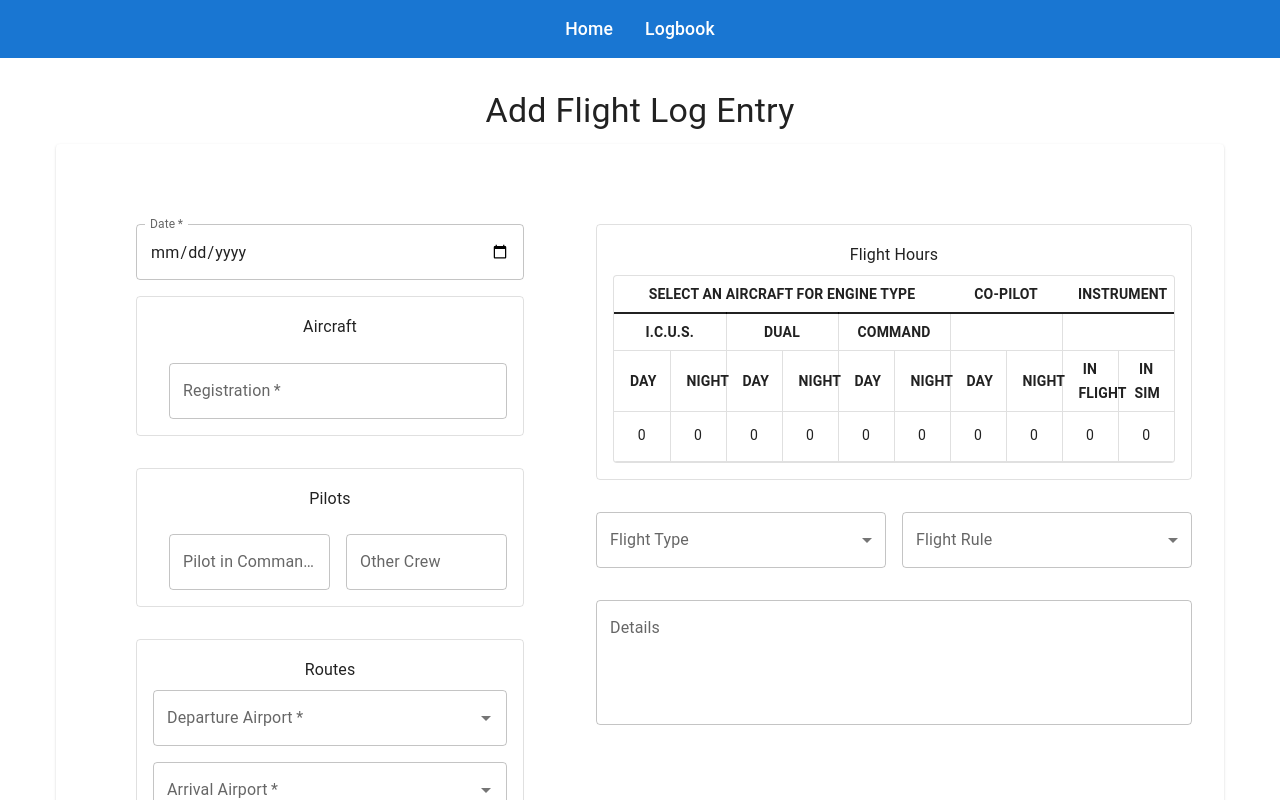
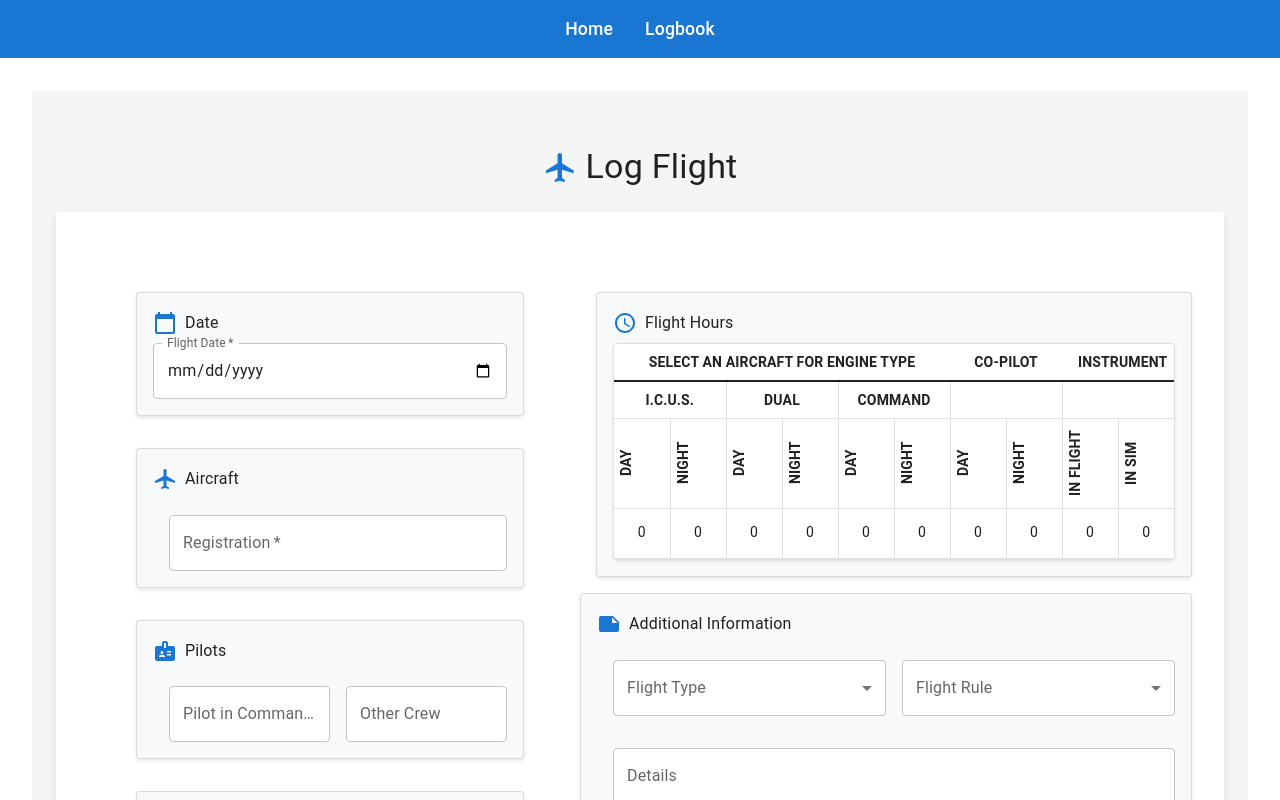
Before and after one commit to talrabani/Flightlog, a React (Create React App) app in the folder new-code/client/: page /addlog in a window 1280 px wide. Shown: the top 800 px of the page. Built offline with nearby package versions, Linux system fonts and the light colour scheme; no server answers.

Commit message:
Added front end changes to Addlog

```diff
--- a/new-code/client/src/components/AircraftSelector.js
+++ b/new-code/client/src/components/AircraftSelector.js
@@ -17,6 +17,7 @@ import {
   CircularProgress,
   Autocomplete,
 } from '@mui/material';
+import AirplanemodeActiveIcon from '@mui/icons-material/AirplanemodeActive';
 import config from '../config';
 
 const AircraftSelector = ({ formData, setFormData, setError }) => {
@@ -219,9 +220,12 @@ const AircraftSelector = ({ formData, setFormData, setError }) => {
       borderColor: 'divider',
       borderRadius: 1,
       p: 2,
-      mb: 2
+      mb: 2,
+      boxShadow: '0 2px 4px rgba(0,0,0,0.1)',
+      backgroundColor: '#f8f9fa'
     }}>
-      <Typography variant="subtitle1" gutterBottom>
+      <Typography variant="subtitle1" gutterBottom sx={{ display: 'flex', alignItems: 'center', gap: 1 }}>
+        <AirplanemodeActiveIcon color="primary" />
         Aircraft
       </Typography>
 
@@ -236,6 +240,7 @@ const AircraftSelector = ({ formData, setFormData, setError }) => {
               fullWidth
               required
               helperText={searchingAircraft ? "Checking registration..." : ""}
+              sx={{ backgroundColor: 'white' }}
             />
             {searchingAircraft && (
               <CircularProgress
@@ -253,7 +258,7 @@ const AircraftSelector = ({ formData, setFormData, setError }) => {
 
         {aircraftFound && (
           <Grid item xs={12}>
-            <TableContainer component={Paper} variant="outlined">
+            <TableContainer component={Paper} variant="outlined" sx={{ boxShadow: '0 1px 3px rgba(0,0,0,0.1)' }}>
               <Table size="small">
                 <TableBody>
                   <TableRow>
@@ -328,6 +333,7 @@ const AircraftSelector = ({ formData, setFormData, setError }) => {
                           </>
                         ),
                       }}
+                      sx={{ backgroundColor: 'white' }}
                     />
                   )}
                 />
@@ -342,6 +348,7 @@ const AircraftSelector = ({ formData, setFormData, setError }) => {
                   fullWidth
                   required
                   error={!formData.aircraft_model}
+                  sx={{ backgroundColor: 'white' }}
                 />
               </Grid>
               <Grid item xs={6}>
@@ -353,6 +360,7 @@ const AircraftSelector = ({ formData, setFormData, setError }) => {
                   fullWidth
                   required
                   error={!formData.aircraft_manufacturer}
+                  sx={{ backgroundColor: 'white' }}
                 />
               </Grid>
               <Grid item xs={6}>
@@ -364,6 +372,7 @@ const AircraftSelector = ({ formData, setFormData, setError }) => {
                   onChange={handleChange}
                   fullWidth
                   required
+                  sx={{ backgroundColor: 'white' }}
                 >
                   <MenuItem value="A">Airplane</MenuItem>
                   <MenuItem value="H">Helicopter</MenuItem>
@@ -386,6 +395,7 @@ const AircraftSelector = ({ formData, setFormData, setError }) => {
                   }}
                   fullWidth
                   required
+                  sx={{ backgroundColor: 'white' }}
                 >
                   <MenuItem value="S">Single-Engine</MenuItem>
                   <MenuItem value="M">Multi-Engine</MenuItem>
@@ -400,6 +410,7 @@ const AircraftSelector = ({ formData, setFormData, setError }) => {
                   fullWidth
                   required
                   error={!formData.aircraft_designator}
+                  sx={{ backgroundColor: 'white' }}
                 />
               </Grid>
               <Grid item xs={6}>
@@ -412,6 +423,7 @@ const AircraftSelector = ({ formData, setFormData, setError }) => {
                   fullWidth
                   required
                   error={!formData.aircraft_wtc}
+                  sx={{ backgroundColor: 'white' }}
                 >
                   <MenuItem value="L">Light</MenuItem>
                   <MenuItem value="M">Medium</MenuItem>
--- a/new-code/client/src/components/CrewSelector.js
+++ b/new-code/client/src/components/CrewSelector.js
@@ -5,6 +5,7 @@ import {
   Box,
   Grid,
 } from '@mui/material';
+import BadgeIcon from '@mui/icons-material/Badge';
 
 const CrewSelector = ({ formData, handleChange }) => {
   return (
@@ -13,9 +14,12 @@ const CrewSelector = ({ formData, handleChange }) => {
       borderColor: 'divider',
       borderRadius: 1,
       p: 2,
-      mb: 2
+      mb: 2,
+      boxShadow: '0 2px 4px rgba(0,0,0,0.1)',
+      backgroundColor: '#f8f9fa'
     }}>
-      <Typography variant="subtitle1" gutterBottom>
+      <Typography variant="subtitle1" gutterBottom sx={{ display: 'flex', alignItems: 'center', gap: 1 }}>
+        <BadgeIcon color="primary" />
         Pilots
       </Typography>
 
@@ -28,6 +32,7 @@ const CrewSelector = ({ formData, handleChange }) => {
             onChange={handleChange}
             fullWidth
             required
+            sx={{ backgroundColor: 'white' }}
           />
         </Grid>
 
@@ -38,6 +43,7 @@ const CrewSelector = ({ formData, handleChange }) => {
             value={formData.other_crew}
             onChange={handleChange}
             fullWidth
+            sx={{ backgroundColor: 'white' }}
           />
         </Grid>
       </Grid>
--- a/new-code/client/src/components/FlightHoursInput.js
+++ b/new-code/client/src/components/FlightHoursInput.js
@@ -12,6 +12,7 @@ import {
   Grid,
   InputBase,
 } from '@mui/material';
+import AccessTimeIcon from '@mui/icons-material/AccessTime';
 
 const FlightHoursInput = ({ formData, handleChange }) => {
   // State to track the displayed engine type
@@ -43,6 +44,19 @@ const FlightHoursInput = ({ formData, handleChange }) => {
     }
   };
 
+  // Style for vertical text
+  const verticalTextStyle = {
+    writingMode: 'vertical-rl',
+    transform: 'rotate(180deg)',
+    whiteSpace: 'nowrap',
+    textAlign: 'center',
+    height: '80px',
+    fontWeight: 'bold',
+    display: 'flex',
+    alignItems: 'center',
+    justifyContent: 'center'
+  };
+
   return (
     <Grid container spacing={2}>
       <Grid item xs={12}>
@@ -51,13 +65,16 @@ const FlightHoursInput = ({ formData, handleChange }) => {
           borderColor: 'divider',
           borderRadius: 1,
           p: 2,
-          mb: 2
+          mb: 2,
+          boxShadow: '0 2px 4px rgba(0,0,0,0.1)',
+          backgroundColor: '#f8f9fa'
         }}>
-          <Typography variant="subtitle1" gutterBottom>
+          <Typography variant="subtitle1" gutterBottom sx={{ display: 'flex', alignItems: 'center', gap: 1 }}>
+            <AccessTimeIcon color="primary" />
             Flight Hours
           </Typography>
 
-          <TableContainer component={Paper} variant="outlined">
+          <TableContainer component={Paper} variant="outlined" sx={{ boxShadow: '0 1px 3px rgba(0,0,0,0.1)' }}>
             <Table size="small" sx={{ tableLayout: 'fixed' }}>
               <TableHead>
                 <TableRow>
@@ -88,45 +105,45 @@ const FlightHoursInput = ({ formData, handleChange }) => {
                     &nbsp;
                   </TableCell>
                 </TableRow>
-                <TableRow>
+                <TableRow sx={{ height: '90px' }}>
                   {/* ICUS */}
-                  <TableCell align="center" sx={{ fontWeight: 'bold', borderRight: 1, borderRightColor: 'divider' }}>
-                    DAY
+                  <TableCell align="center" sx={{ borderRight: 1, borderRightColor: 'divider', p: 0 }}>
+                    <div style={verticalTextStyle}>DAY</div>
                   </TableCell>
-                  <TableCell align="center" sx={{ fontWeight: 'bold', borderRight: 1, borderRightColor: 'divider' }}>
-                    NIGHT
+                  <TableCell align="center" sx={{ borderRight: 1, borderRightColor: 'divider', p: 0 }}>
+                    <div style={verticalTextStyle}>NIGHT</div>
                   </TableCell>
 
                   {/* DUAL */}
-                  <TableCell align="center" sx={{ fontWeight: 'bold', borderRight: 1, borderRightColor: 'divider' }}>
-                    DAY
+                  <TableCell align="center" sx={{ borderRight: 1, borderRightColor: 'divider', p: 0 }}>
+                    <div style={verticalTextStyle}>DAY</div>
                   </TableCell>
-                  <TableCell align="center" sx={{ fontWeight: 'bold', borderRight: 1, borderRightColor: 'divider' }}>
-                    NIGHT
+                  <TableCell align="center" sx={{ borderRight: 1, borderRightColor: 'divider', p: 0 }}>
+                    <div style={verticalTextStyle}>NIGHT</div>
                   </TableCell>
 
                   {/* COMMAND */}
-                  <TableCell align="center" sx={{ fontWeight: 'bold', borderRight: 1, borderRightColor: 'divider' }}>
-                    DAY
+                  <TableCell align="center" sx={{ borderRight: 1, borderRightColor: 'divider', p: 0 }}>
+                    <div style={verticalTextStyle}>DAY</div>
                   </TableCell>
-                  <TableCell align="center" sx={{ fontWeight: 'bold', borderRight: 1, borderRightColor: 'divider' }}>
-                    NIGHT
+                  <TableCell align="center" sx={{ borderRight: 1, borderRightColor: 'divider', p: 0 }}>
+                    <div style={verticalTextStyle}>NIGHT</div>
                   </TableCell>
 
                   {/* CO-PILOT */}
-                  <TableCell align="center" sx={{ fontWeight: 'bold', borderRight: 1, borderRightColor: 'divider' }}>
-                    DAY
+                  <TableCell align="center" sx={{ borderRight: 1, borderRightColor: 'divider', p: 0 }}>
+                    <div style={verticalTextStyle}>DAY</div>
                   </TableCell>
-                  <TableCell align="center" sx={{ fontWeight: 'bold', borderRight: 1, borderRightColor: 'divider' }}>
-                    NIGHT
+                  <TableCell align="center" sx={{ borderRight: 1, borderRightColor: 'divider', p: 0 }}>
+                    <div style={verticalTextStyle}>NIGHT</div>
                   </TableCell>
 
                   {/* INSTRUMENT */}
-                  <TableCell align="center" sx={{ fontWeight: 'bold', borderRight: 1, borderRightColor: 'divider' }}>
-                    IN FLIGHT
+                  <TableCell align="center" sx={{ borderRight: 1, borderRightColor: 'divider', p: 0 }}>
+                    <div style={verticalTextStyle}>IN FLIGHT</div>
                   </TableCell>
-                  <TableCell align="center" sx={{ fontWeight: 'bold' }}>
-                    IN SIM
+                  <TableCell align="center" sx={{ p: 0 }}>
+                    <div style={verticalTextStyle}>IN SIM</div>
                   </TableCell>
                 </TableRow>
               </TableHead>
--- a/new-code/client/src/components/RouteSelector.js
+++ b/new-code/client/src/components/RouteSelector.js
@@ -7,9 +7,11 @@ import {
   Box,
   Autocomplete,
   IconButton,
+  Grid,
 } from '@mui/material';
 import AddIcon from '@mui/icons-material/Add';
 import DeleteIcon from '@mui/icons-material/Delete';
+import FlightTakeoffIcon from '@mui/icons-material/FlightTakeoff';
 import config from '../config';
 
 const RouteSelector = ({ formData, setFormData }) => {
@@ -74,9 +76,13 @@ const RouteSelector = ({ formData, setFormData }) => {
       border: 1,
       borderColor: 'divider',
       borderRadius: 1,
-      p: 2
+      p: 2,
+      mb: 2,
+      boxShadow: '0 2px 4px rgba(0,0,0,0.1)',
+      backgroundColor: '#f8f9fa'
     }}>
-      <Typography variant="subtitle1" gutterBottom>
+      <Typography variant="subtitle1" gutterBottom sx={{ display: 'flex', alignItems: 'center', gap: 1 }}>
+        <FlightTakeoffIcon color="primary" />
         Routes
       </Typography>
 
--- a/new-code/client/src/pages/AddLog.js
+++ b/new-code/client/src/pages/AddLog.js
@@ -14,7 +14,11 @@ import {
   FormControl,
   InputLabel,
   Select,
+  Stack,
 } from '@mui/material';
+import FlightIcon from '@mui/icons-material/Flight';
+import CalendarTodayIcon from '@mui/icons-material/CalendarToday';
+import NoteIcon from '@mui/icons-material/Note';
 import config from '../config';
 import AircraftSelector from '../components/AircraftSelector';
 import RouteSelector from '../components/RouteSelector';
@@ -101,15 +105,27 @@ function AddLog() {
     }
   };
 
+  const handleCancel = () => {
+    navigate('/logbook');
+  };
+
   return (
-    <Container maxWidth={false} sx={{ width: '95%' }}>
+    <Container maxWidth={false} sx={{ width: '95%', backgroundColor: '#f5f5f5', py: 3, minHeight: '100vh' }}>
       <Box sx={{ my: 4 }}>
-        <Typography variant="h4" gutterBottom align="center">
-          Add Flight Log Entry
+        <Typography variant="h4" gutterBottom align="center" sx={{
+          display: 'flex',
+          alignItems: 'center',
+          justifyContent: 'center',
+          gap: 1,
+          mb: 3
+        }}>
+          <FlightIcon fontSize="large" color="primary" />
+          Log Flight
         </Typography>
         <Paper sx={{
           p: 4,
           maxWidth: '100%',
+          boxShadow: '0 4px 8px rgba(0,0,0,0.1)',
           '& .MuiGrid-container': {
             width: '100%',
             margin: 0
@@ -122,16 +138,31 @@ function AddLog() {
               <Grid item xs={12} md={5} sx={{ pr: { md: 3 } }}>
                 <Grid container spacing={2}>
                   <Grid item xs={12}>
+                    <Box sx={{
+                      border: 1,
+                      borderColor: 'divider',
+                      borderRadius: 1,
+                      p: 2,
+                      mb: 2,
+                      boxShadow: '0 2px 4px rgba(0,0,0,0.1)',
+                      backgroundColor: '#f8f9fa'
+                    }}>
+                      <Typography variant="subtitle1" gutterBottom sx={{ display: 'flex', alignItems: 'center', gap: 1 }}>
+                        <CalendarTodayIcon color="primary" />
+                        Date
+                      </Typography>
                       <TextField
                         name="flight_date"
-                      label="Date"
+                        label="Flight Date"
                         type="date"
                         value={formData.flight_date}
                         onChange={handleChange}
                         fullWidth
                         required
                         InputLabelProps={{ shrink: true }}
+                        sx={{ backgroundColor: 'white' }}
                       />
+                    </Box>
                   </Grid>
 
                   <Grid item xs={12}>
@@ -165,6 +196,19 @@ function AddLog() {
                   handleChange={handleChange}
                 />
 
+                <Box sx={{
+                  border: 1,
+                  borderColor: 'divider',
+                  borderRadius: 1,
+                  p: 2,
+                  mb: 2,
+                  boxShadow: '0 2px 4px rgba(0,0,0,0.1)',
+                  backgroundColor: '#f8f9fa'
+                }}>
+                  <Typography variant="subtitle1" gutterBottom sx={{ display: 'flex', alignItems: 'center', gap: 1 }}>
+                    <NoteIcon color="primary" />
+                    Additional Information
+                  </Typography>
                   <Grid container spacing={2}>
                     <Grid item xs={6}>
                       <FormControl fullWidth sx={{ mb: 2 }}>
@@ -175,6 +219,7 @@ function AddLog() {
                           value={formData.flight_type}
                           onChange={handleChange}
                           label="Flight Type"
+                          sx={{ backgroundColor: 'white' }}
                         >
                           <MenuItem value=""><em>None</em></MenuItem>
                           <MenuItem value="training">Training</MenuItem>
@@ -194,6 +239,7 @@ function AddLog() {
                           value={formData.flight_rule}
                           onChange={handleChange}
                           label="Flight Rule"
+                          sx={{ backgroundColor: 'white' }}
                         >
                           <MenuItem value=""><em>None</em></MenuItem>
                           <MenuItem value="VFR">VFR</MenuItem>
@@ -212,22 +258,34 @@ function AddLog() {
                         value={formData.details}
                         onChange={handleChange}
                         fullWidth
+                        sx={{ backgroundColor: 'white' }}
                       />
                     </Grid>
                   </Grid>
+                </Box>
               </Grid>
 
               <Grid item xs={12}>
+                <Stack direction="row" spacing={2} sx={{ mt: 2 }}>
+                  <Button
+                    variant="outlined"
+                    color="inherit"
+                    size="large"
+                    onClick={handleCancel}
+                    sx={{ flex: 1, color: 'gray', borderColor: 'gray' }}
+                  >
+                    Cancel
+                  </Button>
                   <Button
                     type="submit"
                     variant="contained"
                     color="primary"
-                  fullWidth
                     size="large"
-                  sx={{ mt: 2 }}
+                    sx={{ flex: 1 }}
                   >
-                  Add Flight Log Entry
+                    Log Flight
                   </Button>
+                </Stack>
               </Grid>
             </Grid>
           </form>
```
Also changed, not shown: 2 other files (tests, documents, lock files or other folders). Lines whose indentation alone changed are shown as unchanged.
